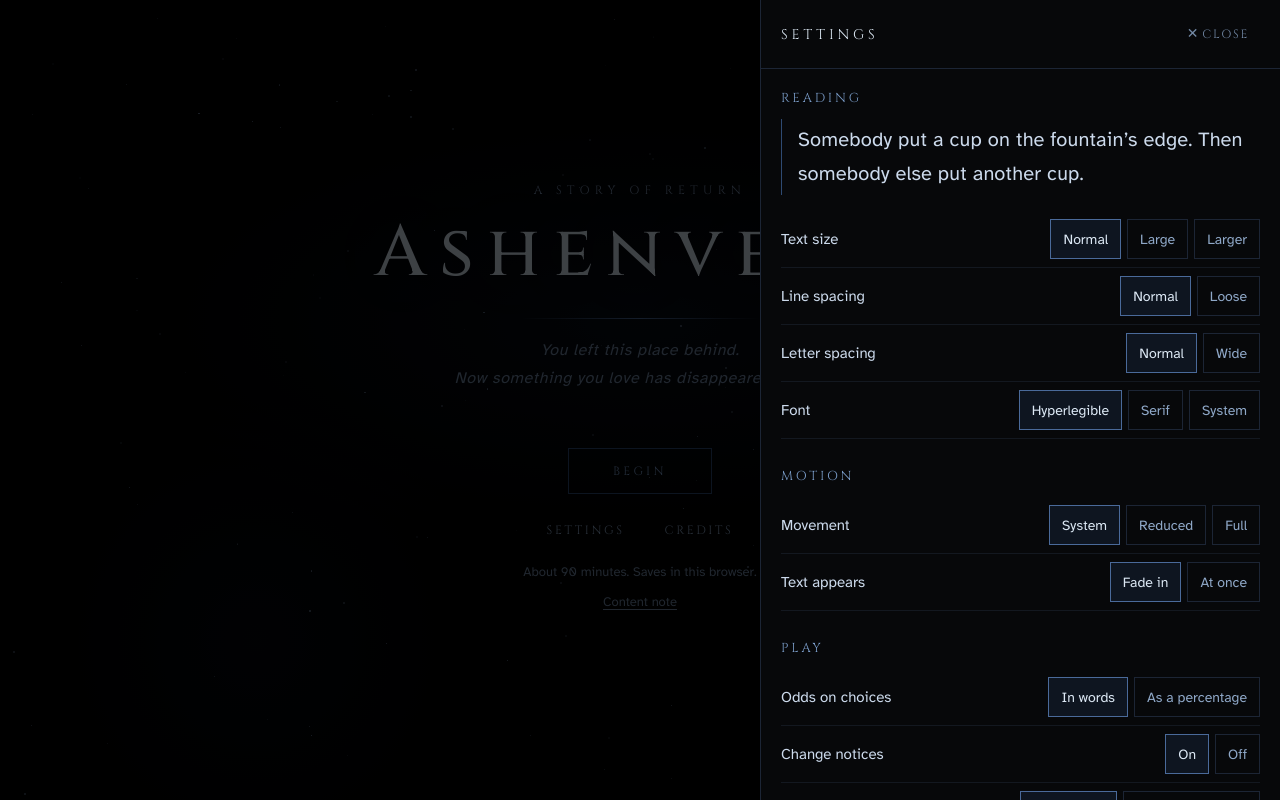
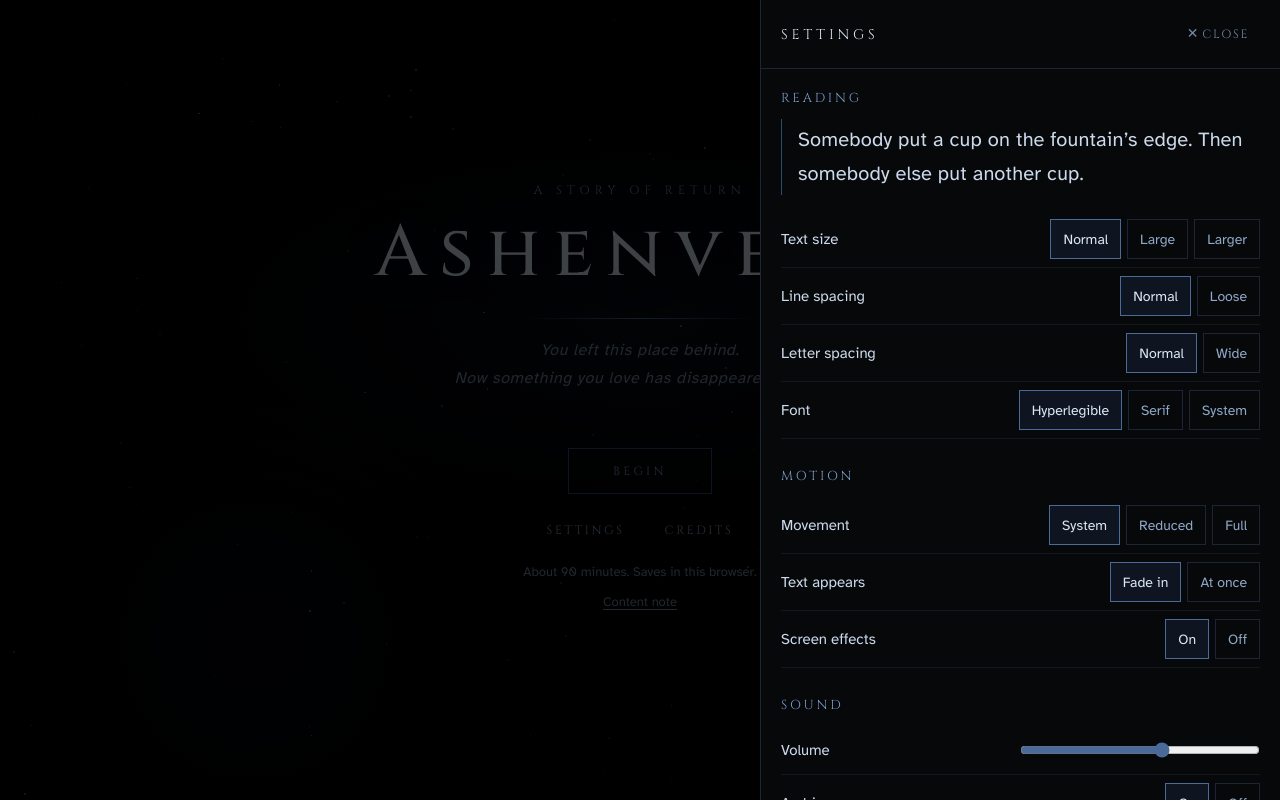
Before and after one commit to shiphrahx/Ashenveld, a React (Vite) app: page / in a window 1280 px wide. Both pictures are taken after a click on the button "SETTINGS". Built offline with nearby package versions, Linux system fonts and the light colour scheme.

Commit message:
feat: volume, ambience and a mute button (E3, E4)
Settings gets a Sound section: a volume slider, ambience on or off,
and all sound on or muted. The same mute is a speaker button in the
sidebar and the status strip. Screen effects get their own switch
under Motion, ready for E4 and E9.

```diff
--- /dev/null
+++ b/src/components/MuteButton.module.css
@@ -0,0 +1,10 @@
+.mute {
+  display: inline-flex; align-items: center; justify-content: center;
+  width: 32px; height: 32px; padding: 0;
+  background: none; border: 1px solid transparent; border-radius: 3px;
+  color: var(--text-main);
+}
+.mute svg { width: 18px; height: 18px; }
+.mute:hover { color: var(--white-cold); border-color: var(--border-lit); }
+.mute:focus-visible { outline: var(--focus); outline-offset: 2px; }
+.mute[aria-pressed='true'] { color: var(--text-muted); }
--- /dev/null
+++ b/src/components/MuteButton.tsx
@@ -0,0 +1,16 @@
+import React from 'react'
+import { useSettings } from '../settings'
+import { Icon } from './icons'
+import styles from './MuteButton.module.css'
+
+/** The speaker button (E3). Muting is instant. */
+export default function MuteButton({ className = '' }: { className?: string }) {
+  const { settings, update } = useSettings()
+  const muted = settings.muted
+  return (
+    <button className={`${styles.mute} ${className}`} onClick={() => update({ muted: !muted })}
+      aria-pressed={muted} aria-label="Mute sound" title={muted ? 'Sound is muted' : 'Mute sound'} data-mute>
+      <Icon name={muted ? 'soundOff' : 'sound'} />
+    </button>
+  )
+}
--- a/src/components/Settings.module.css
+++ b/src/components/Settings.module.css
@@ -54,3 +54,5 @@
 }
 .option:hover { border-color: var(--blue-mid); color: var(--white-cold); }
 .option.on { border-color: var(--blue-steel); background: var(--blue-faint); color: var(--white-cold); }
+
+.slider { width: min(240px, 100%); accent-color: var(--blue-steel); min-height: 32px; }
--- a/src/components/Settings.tsx
+++ b/src/components/Settings.tsx
@@ -44,6 +44,19 @@ function Options<K extends keyof S>({ label, field, options }: { label: string;
   )
 }
 
+function Volume() {
+  const { settings, update } = useSettings()
+  return (
+    <div className={styles.row}>
+      <label className={styles.label} htmlFor="set-volume">Volume</label>
+      <input id="set-volume" type="range" min={0} max={100} step={5} className={styles.slider}
+        value={Math.round(settings.volume * 100)}
+        aria-valuetext={`${Math.round(settings.volume * 100)}%`}
+        onChange={e => update({ volume: Number(e.target.value) / 100 })} />
+    </div>
+  )
+}
+
 export default function Settings({ onClose }: Props) {
   return (
     <Panel title="Settings" onClose={onClose}>
@@ -61,6 +74,14 @@ export default function Settings({ onClose }: Props) {
           <h3 id="set-motion" className={styles.group}>Motion</h3>
           <Options label="Movement" field="motion" options={[['system', 'System'], ['reduced', 'Reduced'], ['full', 'Full']]} />
           <Options label="Text appears" field="textReveal" options={[['fade', 'Fade in'], ['instant', 'At once']]} />
+          <Options label="Screen effects" field="screenEffects" options={[[true, 'On'], [false, 'Off']]} />
+        </section>
+
+        <section aria-labelledby="set-sound">
+          <h3 id="set-sound" className={styles.group}>Sound</h3>
+          <Volume />
+          <Options label="Ambience" field="ambience" options={[[true, 'On'], [false, 'Off']]} />
+          <Options label="All sound" field="muted" options={[[false, 'On'], [true, 'Muted']]} />
         </section>
 
         <section aria-labelledby="set-play">
--- a/src/components/Sidebar.module.css
+++ b/src/components/Sidebar.module.css
@@ -231,3 +231,5 @@
 @media (max-height: 699px) { .sidebar { overflow-y: auto; } }
 
 .facMark { width: 12px; height: 12px; margin-right: 6px; vertical-align: -1px; color: var(--blue-moon); }
+
+.sblRow { display: flex; align-items: center; justify-content: space-between; margin-top: -6px; margin-bottom: 4px; }
--- a/src/components/Sidebar.tsx
+++ b/src/components/Sidebar.tsx
@@ -2,6 +2,7 @@ import React from 'react'
 import type { GameState } from '../types'
 import { CLASS_LABELS } from '../text'
 import { Icon, PartGlyph, FactionMark } from './icons'
+import MuteButton from './MuteButton'
 import { dimmingBand, maxResolve, factionTier, modifierForStat, STAT_NAMES, STAT_TIPS, TIER_ORDER, TIER_EFFECT, type RestOption } from '../rules'
 import type { PanelId } from './TabBar'
 import styles from './Sidebar.module.css'
@@ -66,7 +67,7 @@ export default function Sidebar({ state, onOpen, hideClock = false, variant = 'c
 
       {/* ── Condition ── */}
       <div className={styles.sb}>
-        <div className={styles.sbl}>Condition</div>
+        <div className={`${styles.sbl} ${styles.sblRow}`}>Condition<MuteButton /></div>
         <div className={styles.hpRow}>
           <span className={styles.hpName}>Resolve</span>
           <span className={styles.hpVal}>{player.resources.health} / {maxR}</span>
--- a/src/components/StatusStrip.module.css
+++ b/src/components/StatusStrip.module.css
@@ -38,3 +38,7 @@
   overflow: hidden;
 }
 .fill { display: block; height: 100%; background: var(--red-mid); transition: width 0.4s ease; }
+
+.wrap { display: flex; align-items: stretch; width: 100%; }
+.wrap .strip { flex: 1; min-width: 0; }
+.mute { align-self: center; margin: 0 8px; flex-shrink: 0; }
--- a/src/components/StatusStrip.tsx
+++ b/src/components/StatusStrip.tsx
@@ -1,6 +1,7 @@
 import React from 'react'
 import type { GameState } from '../types'
 import { dimmingBand, maxResolve } from '../rules'
+import MuteButton from './MuteButton'
 import styles from './StatusStrip.module.css'
 
 interface Props {
@@ -17,6 +18,7 @@ export default function StatusStrip({ state, hideClock = false, onOpen }: Props)
   const pct = Math.max(0, Math.min(100, (health / maxResolve(max_health, state.world.curse_spread)) * 100))
 
   return (
+    <div className={styles.wrap}>
     <button className={styles.strip} onClick={onOpen} aria-label="Open your status" data-status-strip>
       <span className={styles.group}>
         <span className={styles.label}>Resolve</span>
@@ -38,5 +40,7 @@ export default function StatusStrip({ state, hideClock = false, onOpen }: Props)
         <span className={styles.sub}>coin</span>
       </span>
     </button>
+    <MuteButton className={styles.mute} />
+    </div>
   )
 }
--- a/src/components/icons.tsx
+++ b/src/components/icons.tsx
@@ -7,6 +7,8 @@ const ICONS: Record<string, React.ReactNode> = {
   map: <><polygon points="3 6 9 3 15 6 21 3 21 18 15 21 9 18 3 21"/><line x1="9" y1="3" x2="9" y2="18"/><line x1="15" y1="6" x2="15" y2="21"/></>,
   people: <><path d="M17 21v-2a4 4 0 0 0-4-4H5a4 4 0 0 0-4 4v2"/><circle cx="9" cy="7" r="4"/><path d="M23 21v-2a4 4 0 0 0-3-3.87"/><path d="M16 3.13a4 4 0 0 1 0 7.75"/></>,
   rest: <path d="M12 2v4M12 18v4M4.93 4.93l2.83 2.83M16.24 16.24l2.83 2.83M2 12h4M18 12h4M4.93 19.07l2.83-2.83M16.24 7.76l2.83-2.83"/>,
+  sound: <><path d="M4 9v6h4l5 4V5L8 9H4z"/><path d="M16.5 8.5a5 5 0 0 1 0 7"/><path d="M19 6a8.5 8.5 0 0 1 0 12"/></>,
+  soundOff: <><path d="M4 9v6h4l5 4V5L8 9H4z"/><path d="M17 9l5 6M22 9l-5 6"/></>,
   menu: <><circle cx="12" cy="12" r="3"/><path d="M12 1v4M12 19v4M4.22 4.22l2.83 2.83M16.95 16.95l2.83 2.83M1 12h4M19 12h4M4.22 19.78l2.83-2.83M16.95 7.05l2.83-2.83"/></>,
 }
 
--- a/src/settings.ts
+++ b/src/settings.ts
@@ -16,6 +16,8 @@ export interface Settings {
   skipSeen: boolean                                // seen scenes open folded, at the choices
   volume: number                                   // 0..1
   ambience: boolean
+  muted: boolean                                   // the speaker button (E3)
+  screenEffects: boolean                           // the curse greying the art, staged colour changes (E4, E9)
 }
 
 export const DEFAULT_SETTINGS: Settings = {
@@ -30,6 +32,8 @@ export const DEFAULT_SETTINGS: Settings = {
   skipSeen: false,
   volume: 0.6,
   ambience: true,
+  muted: false,
+  screenEffects: true,
 }
 
 const KEY = 'ashenveld_settings'
```
